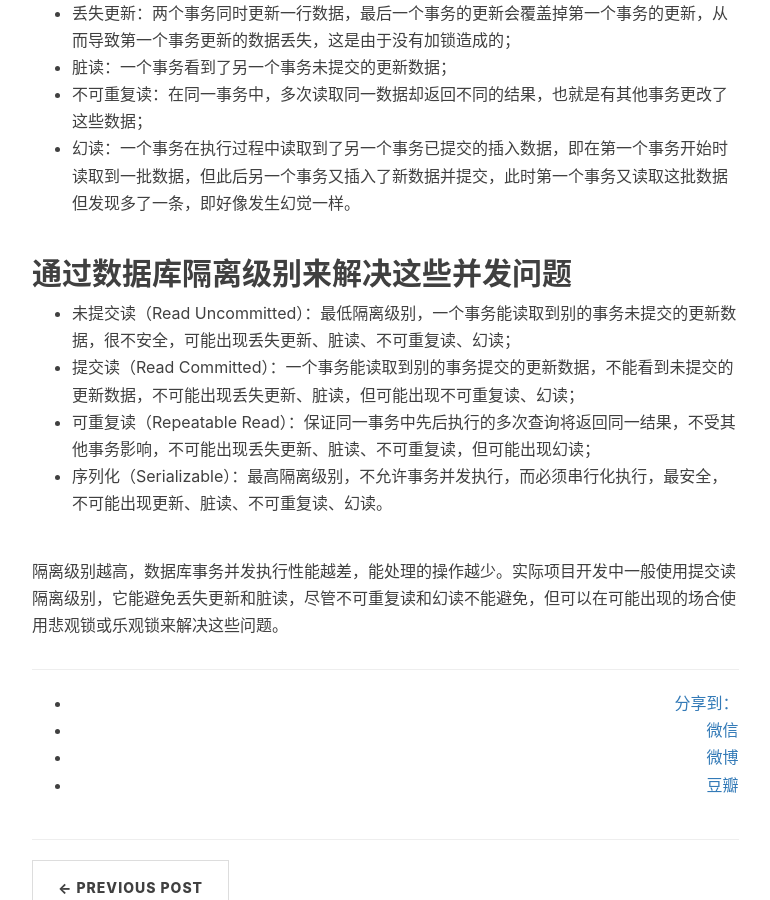
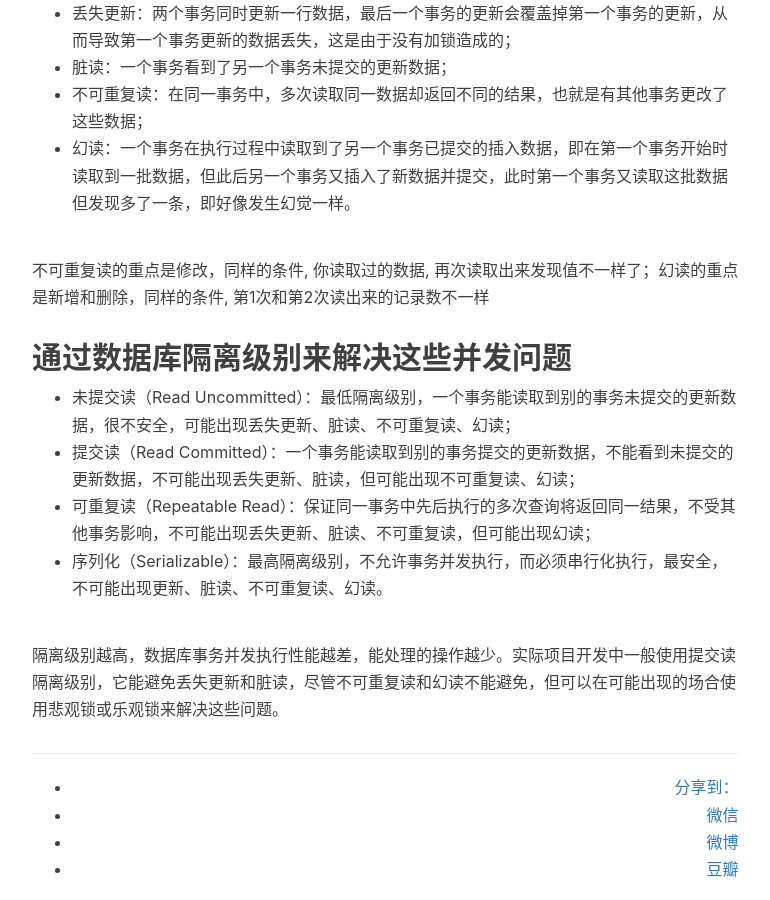
Before and after one commit to bug1024/jeet-blog, a Jekyll site: the page built from _posts/2017-03-13-mysql-transaction.md, in a window 1280 px wide and 900 px high, scrolled down 616 px. Shown: the whole window, without its empty margins (233-1003 px from the left). Built offline with Jekyll 4.4.1, drawn with Linux system fonts in a browser that asks for light colours; nearby versions of some CDN libraries; comment, search, counter and statistics services are not loaded.

Commit message:
update post

```diff
--- a/_posts/2017-03-13-mysql-transaction.md
+++ b/_posts/2017-03-13-mysql-transaction.md
@@ -15,6 +15,8 @@ tags:
  - 不可重复读：在同一事务中，多次读取同一数据却返回不同的结果，也就是有其他事务更改了这些数据；
  - 幻读：一个事务在执行过程中读取到了另一个事务已提交的插入数据，即在第一个事务开始时读取到一批数据，但此后另一个事务又插入了新数据并提交，此时第一个事务又读取这批数据但发现多了一条，即好像发生幻觉一样。
 
+不可重复读的重点是修改，同样的条件, 你读取过的数据, 再次读取出来发现值不一样了；幻读的重点是新增和删除，同样的条件, 第1次和第2次读出来的记录数不一样
+
 ## 通过数据库隔离级别来解决这些并发问题
  - 未提交读（Read Uncommitted）：最低隔离级别，一个事务能读取到别的事务未提交的更新数据，很不安全，可能出现丢失更新、脏读、不可重复读、幻读；
  - 提交读（Read Committed）：一个事务能读取到别的事务提交的更新数据，不能看到未提交的更新数据，不可能出现丢失更新、脏读，但可能出现不可重复读、幻读；
```
